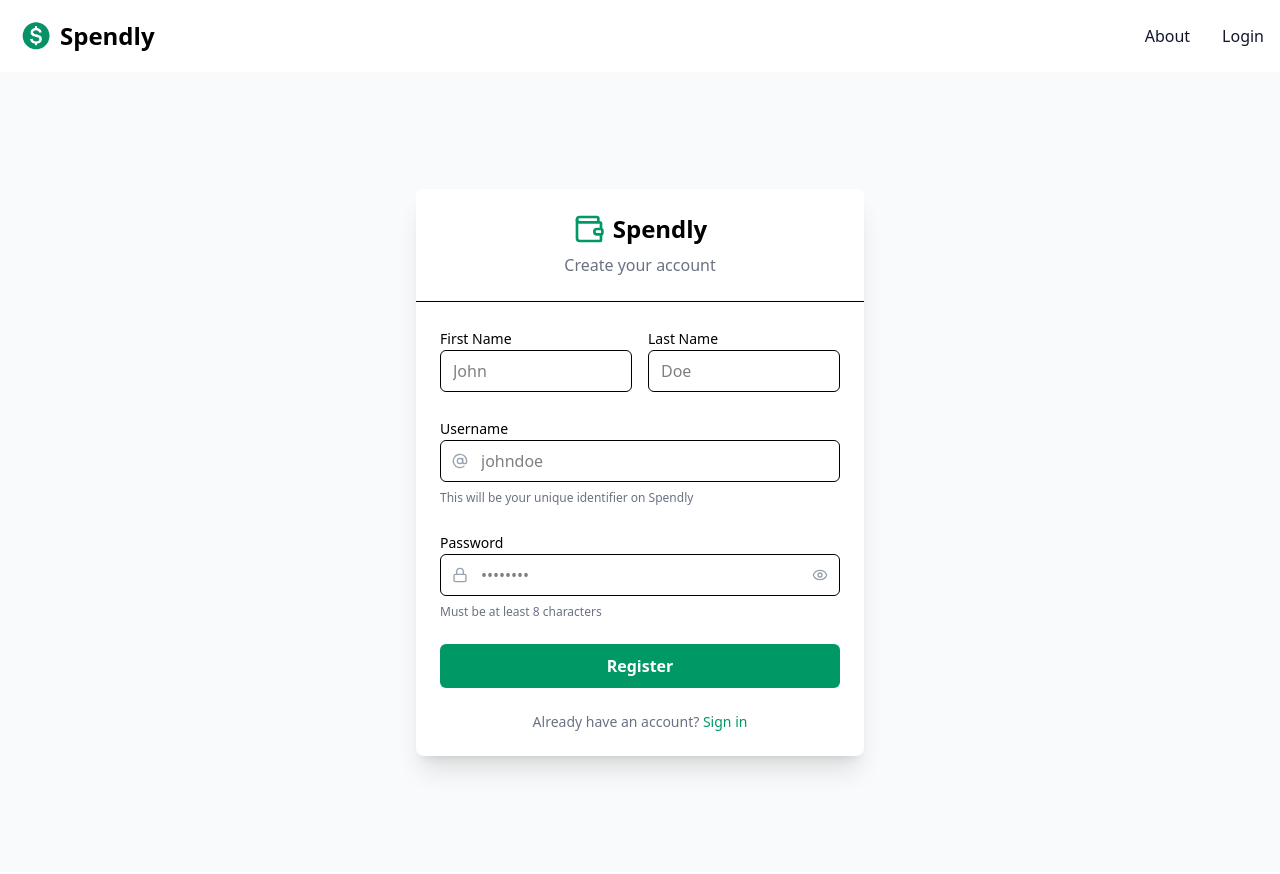
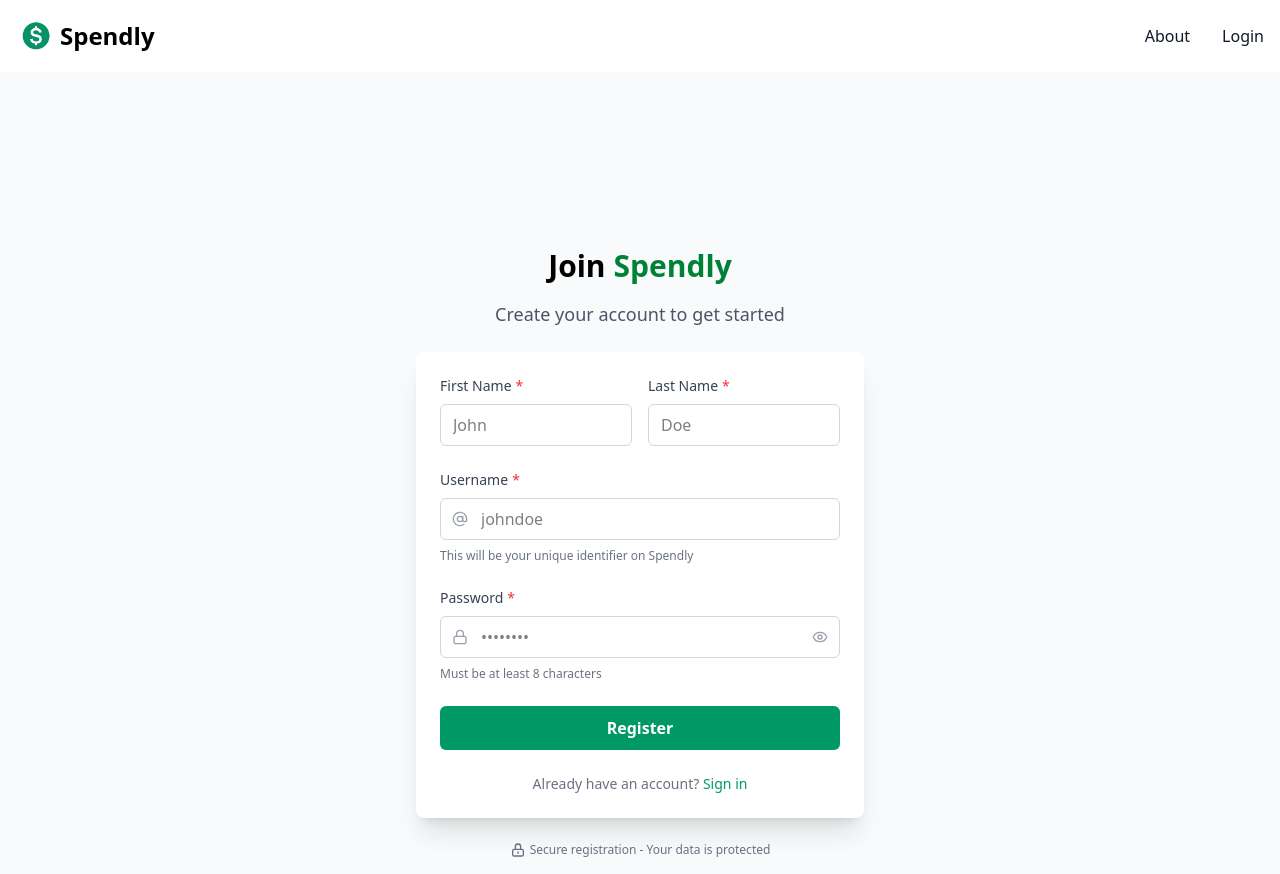
Before and after one commit to PatricioPoncini/spendly-frontend, a Vue app: page /register in a window 1280 px wide. Built offline with nearby package versions, Linux system fonts and the light colour scheme; no server answers.

Commit message:
feat: register view

```diff
--- a/src/views/LoginView.vue
+++ b/src/views/LoginView.vue
@@ -54,7 +54,7 @@ const handleSubmit = async () => {
                 v-model="form.userName"
                 type="text"
                 placeholder="johndoe"
-                class="w-full pl-10 pr-3 py-2 border rounded-md focus:outline-none focus:ring-2 focus:ring-emerald-500"
+                class="w-full pl-10 pr-3 py-2 border border-gray-300 rounded-md focus:outline-none focus:ring-2 focus:ring-emerald-500"
                 required
               />
             </div>
@@ -74,7 +74,7 @@ const handleSubmit = async () => {
                 v-model="form.password"
                 :type="showPassword ? 'text' : 'password'"
                 placeholder="••••••••"
-                class="w-full pl-10 pr-10 py-2 border rounded-md focus:outline-none focus:ring-2 focus:ring-emerald-500"
+                class="w-full pl-10 pr-10 py-2 border border-gray-300 rounded-md focus:outline-none focus:ring-2 focus:ring-emerald-500"
                 required
                 minlength="8"
               />
@@ -97,9 +97,21 @@ const handleSubmit = async () => {
             <span v-if="!isLoading">Sign in</span>
 
             <div class="flex items-center justify-center pointer-events-none" role="status" v-else>
-              <svg aria-hidden="true" class="w-8 h-8 text-gray-200 animate-spin fill-green-800" viewBox="0 0 100 101" fill="none" xmlns="http://www.w3.org/2000/svg">
-                <path d="M100 50.5908C100 78.2051 77.6142 100.591 50 100.591C22.3858 100.591 0 78.2051 0 50.5908C0 22.9766 22.3858 0.59082 50 0.59082C77.6142 0.59082 100 22.9766 100 50.5908ZM9.08144 50.5908C9.08144 73.1895 27.4013 91.5094 50 91.5094C72.5987 91.5094 90.9186 73.1895 90.9186 50.5908C90.9186 27.9921 72.5987 9.67226 50 9.67226C27.4013 9.67226 9.08144 27.9921 9.08144 50.5908Z" fill="currentColor"/>
-                <path d="M93.9676 39.0409C96.393 38.4038 97.8624 35.9116 97.0079 33.5539C95.2932 28.8227 92.871 24.3692 89.8167 20.348C85.8452 15.1192 80.8826 10.7238 75.2124 7.41289C69.5422 4.10194 63.2754 1.94025 56.7698 1.05124C51.7666 0.367541 46.6976 0.446843 41.7345 1.27873C39.2613 1.69328 37.813 4.19778 38.4501 6.62326C39.0873 9.04874 41.5694 10.4717 44.0505 10.1071C47.8511 9.54855 51.7191 9.52689 55.5402 10.0491C60.8642 10.7766 65.9928 12.5457 70.6331 15.2552C75.2735 17.9648 79.3347 21.5619 82.5849 25.841C84.9175 28.9121 86.7997 32.2913 88.1811 35.8758C89.083 38.2158 91.5421 39.6781 93.9676 39.0409Z" fill="currentFill"/>
+              <svg
+                aria-hidden="true"
+                class="w-6 h-6 text-gray-200 animate-spin fill-green-800"
+                viewBox="0 0 100 101"
+                fill="none"
+                xmlns="http://www.w3.org/2000/svg"
+              >
+                <path
+                  d="M100 50.5908C100 78.2051 77.6142 100.591 50 100.591C22.3858 100.591 0 78.2051 0 50.5908C0 22.9766 22.3858 0.59082 50 0.59082C77.6142 0.59082 100 22.9766 100 50.5908ZM9.08144 50.5908C9.08144 73.1895 27.4013 91.5094 50 91.5094C72.5987 91.5094 90.9186 73.1895 90.9186 50.5908C90.9186 27.9921 72.5987 9.67226 50 9.67226C27.4013 9.67226 9.08144 27.9921 9.08144 50.5908Z"
+                  fill="currentColor"
+                />
+                <path
+                  d="M93.9676 39.0409C96.393 38.4038 97.8624 35.9116 97.0079 33.5539C95.2932 28.8227 92.871 24.3692 89.8167 20.348C85.8452 15.1192 80.8826 10.7238 75.2124 7.41289C69.5422 4.10194 63.2754 1.94025 56.7698 1.05124C51.7666 0.367541 46.6976 0.446843 41.7345 1.27873C39.2613 1.69328 37.813 4.19778 38.4501 6.62326C39.0873 9.04874 41.5694 10.4717 44.0505 10.1071C47.8511 9.54855 51.7191 9.52689 55.5402 10.0491C60.8642 10.7766 65.9928 12.5457 70.6331 15.2552C75.2735 17.9648 79.3347 21.5619 82.5849 25.841C84.9175 28.9121 86.7997 32.2913 88.1811 35.8758C89.083 38.2158 91.5421 39.6781 93.9676 39.0409Z"
+                  fill="currentFill"
+                />
               </svg>
             </div>
           </button>
--- a/src/views/RegisterView.vue
+++ b/src/views/RegisterView.vue
@@ -1,6 +1,6 @@
 <script setup lang="ts">
 import { ref, reactive } from 'vue'
-import { WalletIcon, AtSignIcon, LockIcon, EyeIcon, EyeOffIcon } from 'lucide-vue-next'
+import { AtSignIcon, LockIcon, EyeIcon, EyeOffIcon } from 'lucide-vue-next'
 import { useUserStore } from '@/stores/user.store'
 import { toast } from 'vue3-toastify'
 import { useRouter } from 'vue-router'
@@ -39,45 +39,54 @@ const clearForm = () => {
 </script>
 
 <template>
-  <div class="min-h-screen flex items-center justify-center bg-gray-50 p-4">
+  <div class="flex flex-col items-center justify-center bg-gray-50 p-4">
+    <div class="flex flex-col gap-4 text-center mb-6 mt-40">
+      <div class="flex flex-wrap items-center justify-center gap-2">
+        <p class="text-3xl font-semibold">Join</p>
+        <p class="text-green-700 text-3xl font-semibold">Spendly</p>
+      </div>
+      <p class="text-lg text-gray-600">Create your account to get started</p>
+    </div>
+
     <div class="bg-white rounded-lg shadow-xl w-full max-w-md z-50 relative">
-      <div class="p-6 border-b text-center">
-        <div class="flex justify-center items-center mb-2">
-          <wallet-icon class="h-8 w-8 text-emerald-600" />
-          <h1 class="text-2xl font-bold ml-2">Spendly</h1>
-        </div>
-        <p class="text-gray-500">Create your account</p>
-      </div>
-
       <form @submit.prevent="handleSubmit" class="p-6">
         <div class="grid gap-6">
           <div class="grid grid-cols-1 sm:grid-cols-2 gap-4">
             <div class="space-y-2">
-              <label for="firstName" class="text-sm font-medium"> First Name </label>
+              <label for="firstName" class="text-sm font-medium text-gray-700 flex items-center">
+                First Name
+                <span class="text-red-500 ml-1">*</span>
+              </label>
               <input
                 id="firstName"
                 v-model="form.firstName"
                 type="text"
                 placeholder="John"
-                class="w-full px-3 py-2 border rounded-md focus:outline-none focus:ring-2 focus:ring-emerald-500"
+                class="w-full px-3 py-2 border border-gray-300 rounded-md focus:outline-none focus:ring-2 focus:ring-emerald-500"
                 required
               />
             </div>
             <div class="space-y-2">
-              <label for="lastName" class="text-sm font-medium"> Last Name </label>
+              <label for="lastName" class="text-sm font-medium text-gray-700 flex items-center">
+                Last Name
+                <span class="text-red-500 ml-1">*</span>
+              </label>
               <input
                 id="lastName"
                 v-model="form.lastName"
                 type="text"
                 placeholder="Doe"
-                class="w-full px-3 py-2 border rounded-md focus:outline-none focus:ring-2 focus:ring-emerald-500"
+                class="w-full px-3 py-2 border border-gray-300 rounded-md focus:outline-none focus:ring-2 focus:ring-emerald-500"
                 required
               />
             </div>
           </div>
 
           <div class="space-y-2">
-            <label for="username" class="text-sm font-medium"> Username </label>
+            <label for="username" class="text-sm font-medium text-gray-700 flex items-center">
+              Username
+              <span class="text-red-500 ml-1">*</span>
+            </label>
             <div class="relative">
               <at-sign-icon
                 class="absolute left-3 top-1/2 transform -translate-y-1/2 h-4 w-4 text-gray-400"
@@ -87,7 +96,7 @@ const clearForm = () => {
                 v-model="form.userName"
                 type="text"
                 placeholder="johndoe"
-                class="w-full pl-10 pr-3 py-2 border rounded-md focus:outline-none focus:ring-2 focus:ring-emerald-500"
+                class="w-full pl-10 pr-3 py-2 border border-gray-300 rounded-md focus:outline-none focus:ring-2 focus:ring-emerald-500"
                 required
               />
             </div>
@@ -95,7 +104,10 @@ const clearForm = () => {
           </div>
 
           <div class="space-y-2">
-            <label for="password" class="text-sm font-medium"> Password </label>
+            <label for="password" class="text-sm font-medium text-gray-700 flex items-center">
+              Password
+              <span class="text-red-500 ml-1">*</span>
+            </label>
             <div class="relative">
               <lock-icon
                 class="absolute left-3 top-1/2 transform -translate-y-1/2 h-4 w-4 text-gray-400"
@@ -105,7 +117,7 @@ const clearForm = () => {
                 v-model="form.password"
                 :type="showPassword ? 'text' : 'password'"
                 placeholder="••••••••"
-                class="w-full pl-10 pr-10 py-2 border rounded-md focus:outline-none focus:ring-2 focus:ring-emerald-500"
+                class="w-full pl-10 pr-10 py-2 border border-gray-300 rounded-md focus:outline-none focus:ring-2 focus:ring-emerald-500"
                 required
                 minlength="8"
               />
@@ -129,9 +141,21 @@ const clearForm = () => {
             <span v-if="!isLoading">Register</span>
 
             <div class="flex items-center justify-center pointer-events-none" role="status" v-else>
-              <svg aria-hidden="true" class="w-8 h-8 text-gray-200 animate-spin fill-green-800" viewBox="0 0 100 101" fill="none" xmlns="http://www.w3.org/2000/svg">
-                <path d="M100 50.5908C100 78.2051 77.6142 100.591 50 100.591C22.3858 100.591 0 78.2051 0 50.5908C0 22.9766 22.3858 0.59082 50 0.59082C77.6142 0.59082 100 22.9766 100 50.5908ZM9.08144 50.5908C9.08144 73.1895 27.4013 91.5094 50 91.5094C72.5987 91.5094 90.9186 73.1895 90.9186 50.5908C90.9186 27.9921 72.5987 9.67226 50 9.67226C27.4013 9.67226 9.08144 27.9921 9.08144 50.5908Z" fill="currentColor"/>
-                <path d="M93.9676 39.0409C96.393 38.4038 97.8624 35.9116 97.0079 33.5539C95.2932 28.8227 92.871 24.3692 89.8167 20.348C85.8452 15.1192 80.8826 10.7238 75.2124 7.41289C69.5422 4.10194 63.2754 1.94025 56.7698 1.05124C51.7666 0.367541 46.6976 0.446843 41.7345 1.27873C39.2613 1.69328 37.813 4.19778 38.4501 6.62326C39.0873 9.04874 41.5694 10.4717 44.0505 10.1071C47.8511 9.54855 51.7191 9.52689 55.5402 10.0491C60.8642 10.7766 65.9928 12.5457 70.6331 15.2552C75.2735 17.9648 79.3347 21.5619 82.5849 25.841C84.9175 28.9121 86.7997 32.2913 88.1811 35.8758C89.083 38.2158 91.5421 39.6781 93.9676 39.0409Z" fill="currentFill"/>
+              <svg
+                aria-hidden="true"
+                class="w-6 h-6 text-gray-200 animate-spin fill-green-800"
+                viewBox="0 0 100 101"
+                fill="none"
+                xmlns="http://www.w3.org/2000/svg"
+              >
+                <path
+                  d="M100 50.5908C100 78.2051 77.6142 100.591 50 100.591C22.3858 100.591 0 78.2051 0 50.5908C0 22.9766 22.3858 0.59082 50 0.59082C77.6142 0.59082 100 22.9766 100 50.5908ZM9.08144 50.5908C9.08144 73.1895 27.4013 91.5094 50 91.5094C72.5987 91.5094 90.9186 73.1895 90.9186 50.5908C90.9186 27.9921 72.5987 9.67226 50 9.67226C27.4013 9.67226 9.08144 27.9921 9.08144 50.5908Z"
+                  fill="currentColor"
+                />
+                <path
+                  d="M93.9676 39.0409C96.393 38.4038 97.8624 35.9116 97.0079 33.5539C95.2932 28.8227 92.871 24.3692 89.8167 20.348C85.8452 15.1192 80.8826 10.7238 75.2124 7.41289C69.5422 4.10194 63.2754 1.94025 56.7698 1.05124C51.7666 0.367541 46.6976 0.446843 41.7345 1.27873C39.2613 1.69328 37.813 4.19778 38.4501 6.62326C39.0873 9.04874 41.5694 10.4717 44.0505 10.1071C47.8511 9.54855 51.7191 9.52689 55.5402 10.0491C60.8642 10.7766 65.9928 12.5457 70.6331 15.2552C75.2735 17.9648 79.3347 21.5619 82.5849 25.841C84.9175 28.9121 86.7997 32.2913 88.1811 35.8758C89.083 38.2158 91.5421 39.6781 93.9676 39.0409Z"
+                  fill="currentFill"
+                />
               </svg>
             </div>
           </button>
@@ -145,5 +169,25 @@ const clearForm = () => {
         </div>
       </form>
     </div>
+
+    <div class="mt-6 text-center">
+      <p class="text-xs text-gray-500 flex items-center justify-center">
+        <svg
+          xmlns="http://www.w3.org/2000/svg"
+          class="h-4 w-4 mr-1"
+          fill="none"
+          viewBox="0 0 24 24"
+          stroke="currentColor"
+        >
+          <path
+            stroke-linecap="round"
+            stroke-linejoin="round"
+            stroke-width="2"
+            d="M12 15v2m-6 4h12a2 2 0 002-2v-6a2 2 0 00-2-2H6a2 2 0 00-2 2v6a2 2 0 002 2zm10-10V7a4 4 0 00-8 0v4h8z"
+          />
+        </svg>
+        Secure registration - Your data is protected
+      </p>
+    </div>
   </div>
 </template>
```
